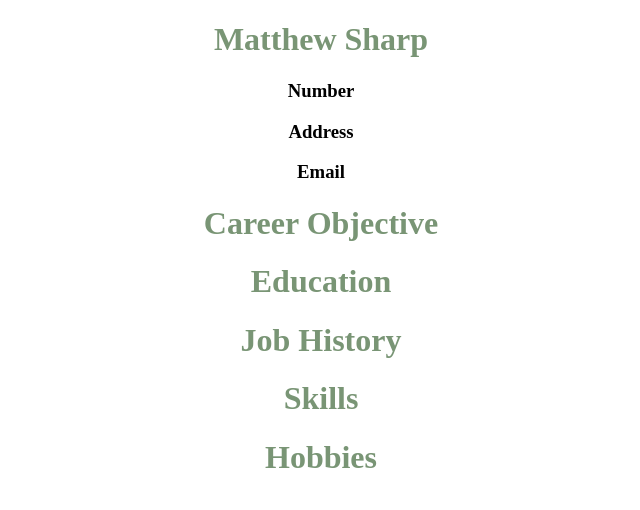
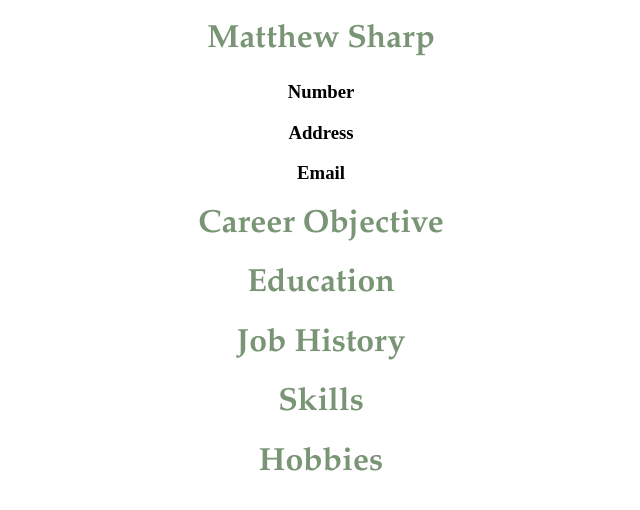
Before and after one commit to msharp94/msharp94.github.io, a plain HTML site: page index.html in a window 1280 px wide. Shown: the whole page, without its empty margins (319-959 px from the left). Drawn offline with Linux system fonts and the light colour scheme.

Commit message:
Update style.css

```diff
--- a/style.css
+++ b/style.css
@@ -8,6 +8,6 @@ body {
 h1 {
   font-size: 32px;
   text-align: center;
-  font-family: Palatino, Palation Linotype, Georgia, Times, "Times New Roman" serif;
+  font-family: Palatino, Palation Linotype, Georgia, Times serif;
   color: rgb(121,149,117);
 }
```
